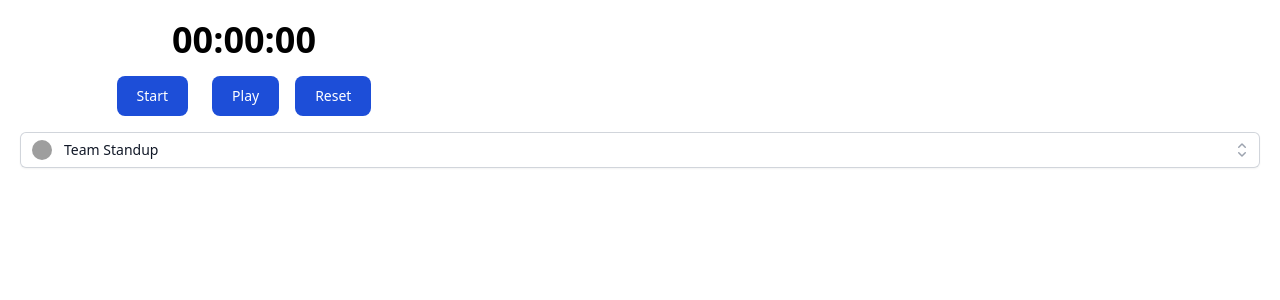
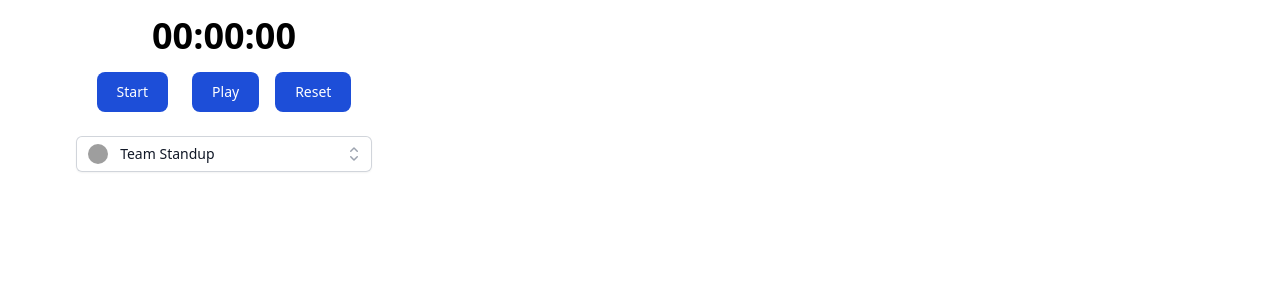
Before and after one commit to kararAcode/NotionTimeTracker, a React (Vite) app: page / in a window 1280 px wide. Shown: the top 300 px of the page. Built offline with nearby package versions, Linux system fonts and the light colour scheme; grey boxes are pictures that could not be loaded.

Commit message:
adjust styling and position. Move SelectMenu into Timer

```diff
--- a/src/client/App.jsx
+++ b/src/client/App.jsx
@@ -16,9 +16,8 @@ const App = () => {
   };
 
   return (
-    <div className="App text-center p-5">
+    <div className="App">
       <Timer onTimeStopped={timeStoppedHandler} onTimePaused={timePauseHandler} />
-      <SelectMenu />
     </div>
   );
 };
--- a/src/client/components/SelectMenu.jsx
+++ b/src/client/components/SelectMenu.jsx
@@ -74,7 +74,7 @@ export default function SelectMenu() {
   return (
     <Listbox value={selected} onChange={setSelected}>
       {/* <Label className="block text-sm font-medium leading-6 text-gray-900">Assigned to</Label> */}
-      <div className="relative mt-2 mx-auto">
+      <div className="relative mt-2 w-[66%]">
         <ListboxButton className="relative w-full cursor-default rounded-md bg-white py-1.5 pl-3 pr-10 text-left text-gray-900 shadow-sm ring-1 ring-inset ring-gray-300 focus:outline-none focus:ring-2 focus:ring-indigo-500 sm:text-sm sm:leading-6">
           <span className="flex items-center">
             <img alt="" src={selected.icon} className="h-5 w-5 flex-shrink-0 rounded-full" />
--- a/src/client/components/Timer.jsx
+++ b/src/client/components/Timer.jsx
@@ -44,7 +44,7 @@ const Timer = (props) => {
     };
 
     return (
-        <div className="flex flex-col items-center space-y-4 w-full max-w-md">
+        <div className="flex flex-col items-center space-y-4 w-full max-w-md mt-4">
             <h1 className="text-4xl font-bold">
                 {formattedTime()}
             </h1>
@@ -53,6 +53,7 @@ const Timer = (props) => {
                 <ControlButton text={isRunning ? "Pause": "Play"} onClick={handlePause} />
                 <ControlButton text="Reset" onClick={handleReset} />
             </div>
+            <SelectMenu />
         </div>
     );
 }
```
